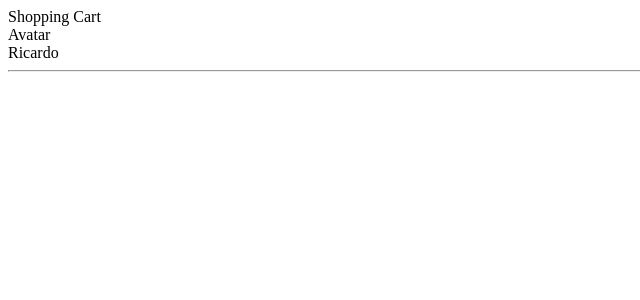
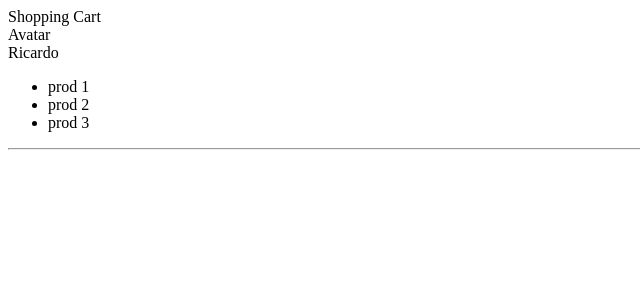
Before and after one commit to ricardo85x/shopping_cart, a React app: page / in a window 1280 px wide. Shown: the top 300 px of the page, without its empty margins (0-640 px from the left). Built offline with nearby package versions, Linux system fonts and the light colour scheme.

Commit message:
listing fake products

```diff
--- a/src/App.js
+++ b/src/App.js
@@ -1,12 +1,19 @@
-import React from 'react'
+import React, { useState } from 'react'
 import Header from './components/Header'
+import Products from './components/Products'
 
 function App() {
+
+  const [products, setProducts] = useState(['prod 1', 'prod 2', 'prod 3'])
+  const [vouchers, setVouchers] = useState([])
+
 
   return (
     <>
       <Header />
+      <Products prods={products}/>
       <hr/>
+
     </>
   )
 }
--- /dev/null
+++ b/src/components/Products.js
@@ -0,0 +1,10 @@
+import React from 'react'
+
+export default function Products({prods}) {
+  return (
+    <div >
+      <ul>
+        {prods.map(prod => <li key={prod}>{prod}</li>)}
+      </ul>
+    </div>)
+}
```
